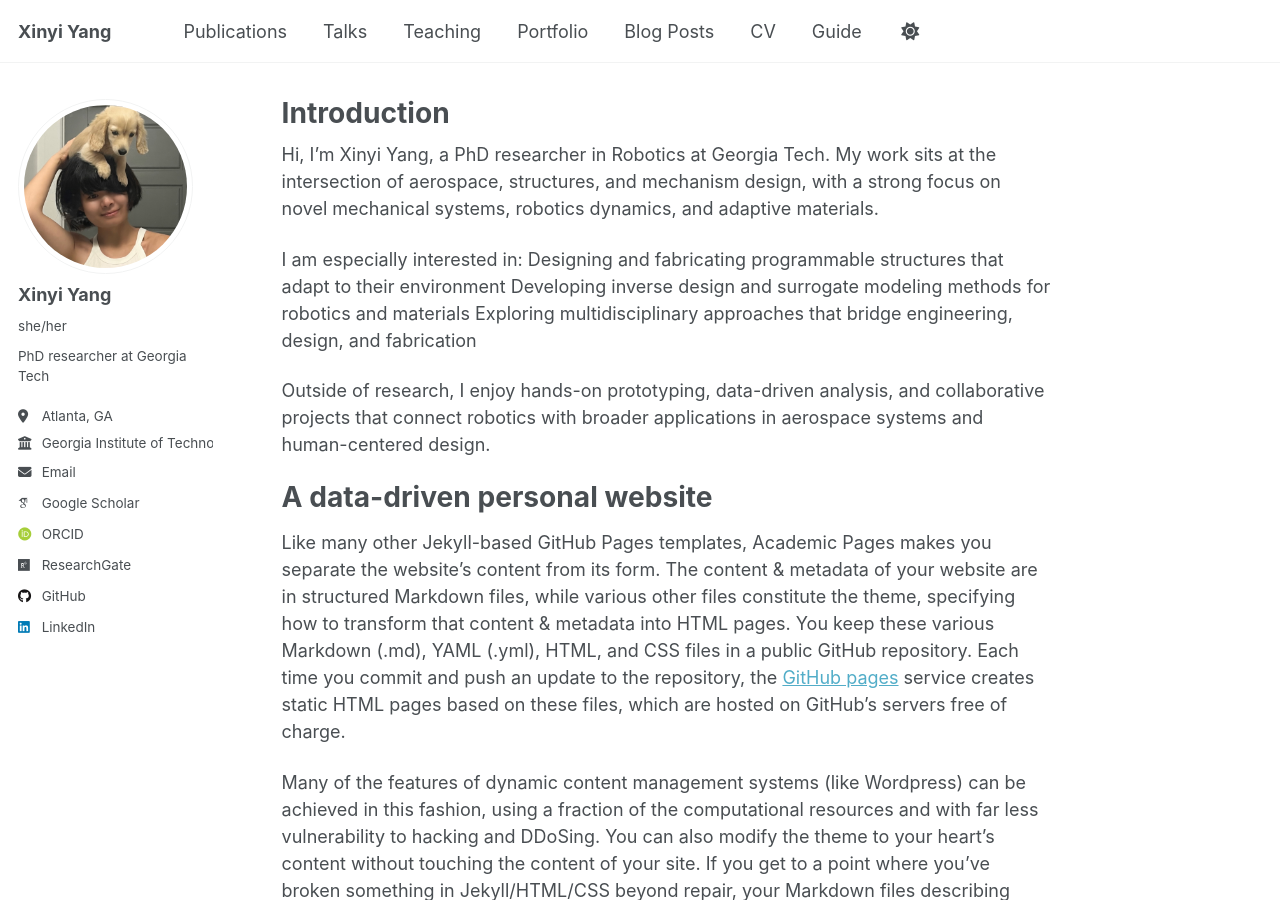
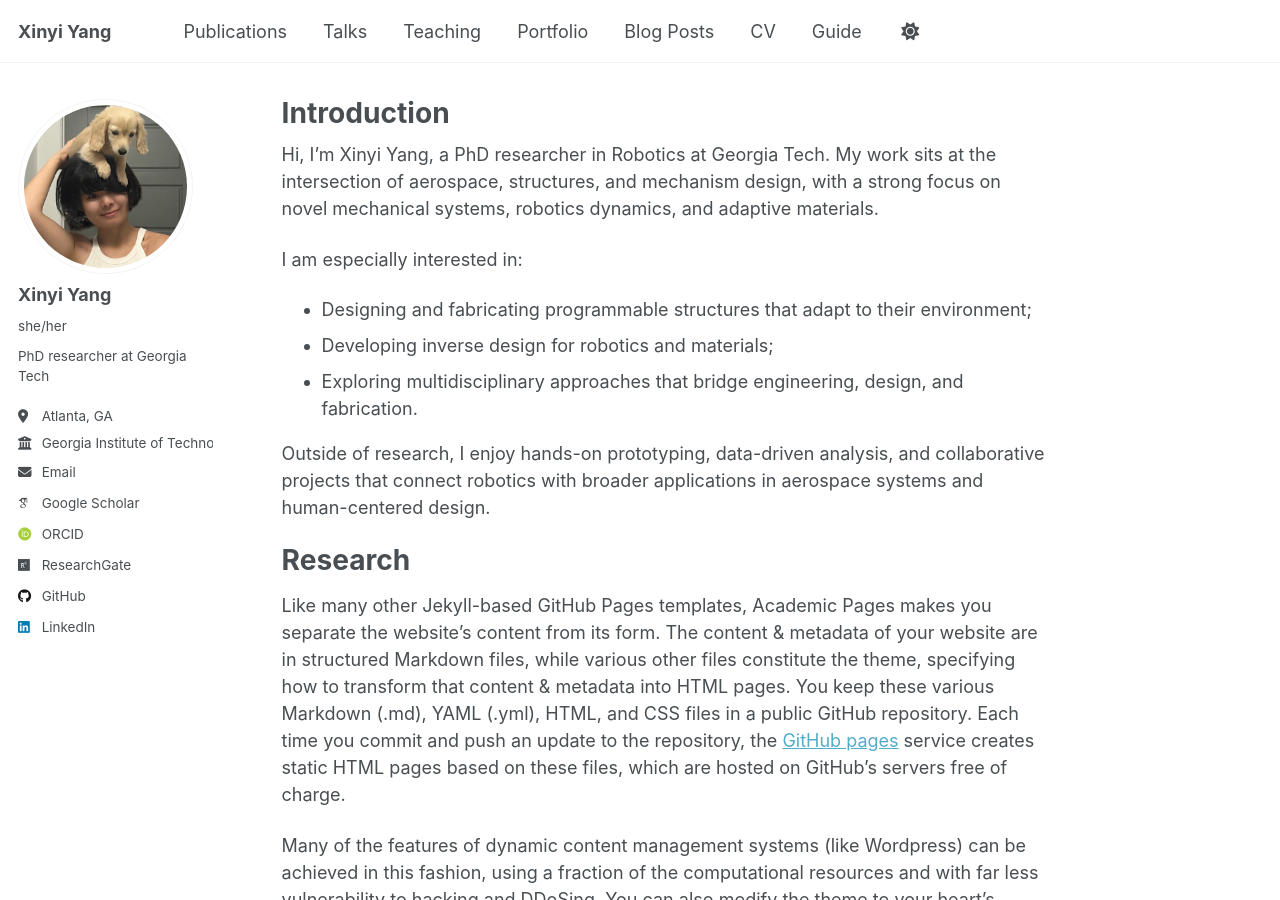
Before and after one commit to XinyiYang0/xinyiyang0.github.io, a Jekyll site: the page built from _pages/about.md, in a window 1280 px wide and 900 px high. Built offline with Jekyll 4.4.1, drawn with Linux system fonts in a browser that asks for light colours; some web fonts are replaced; a script that is not in the unit is left out.

Commit message:
Update about.md

```diff
--- a/_pages/about.md
+++ b/_pages/about.md
@@ -11,13 +11,13 @@ Hi, I’m Xinyi Yang, a PhD researcher in Robotics at Georgia Tech.
 My work sits at the intersection of aerospace, structures, and mechanism design, with a strong focus on novel mechanical systems, robotics dynamics, and adaptive materials.
 
 I am especially interested in:
-Designing and fabricating programmable structures that adapt to their environment
-Developing inverse design and surrogate modeling methods for robotics and materials
-Exploring multidisciplinary approaches that bridge engineering, design, and fabrication
+- Designing and fabricating programmable structures that adapt to their environment;
+- Developing inverse design for robotics and materials;
+- Exploring multidisciplinary approaches that bridge engineering, design, and fabrication.
 
 Outside of research, I enjoy hands-on prototyping, data-driven analysis, and collaborative projects that connect robotics with broader applications in aerospace systems and human-centered design.
 
-A data-driven personal website
+Research
 ======
 Like many other Jekyll-based GitHub Pages templates, Academic Pages makes you separate the website's content from its form. The content & metadata of your website are in structured Markdown files, while various other files constitute the theme, specifying how to transform that content & metadata into HTML pages. You keep these various Markdown (.md), YAML (.yml), HTML, and CSS files in a public GitHub repository. Each time you commit and push an update to the repository, the [GitHub pages](https://pages.github.com/) service creates static HTML pages based on these files, which are hosted on GitHub's servers free of charge.
 
```
